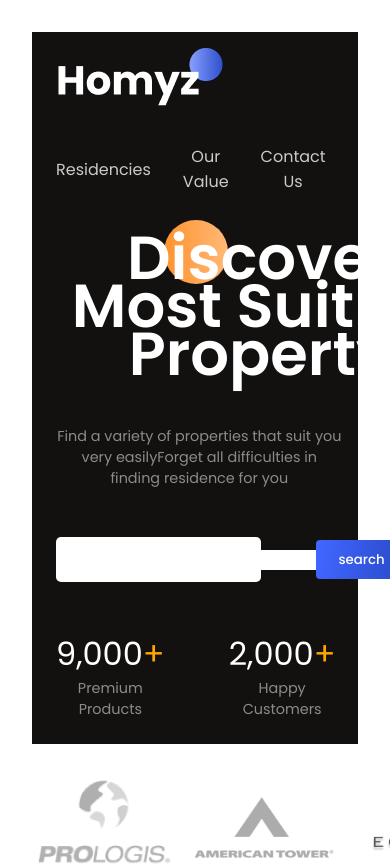
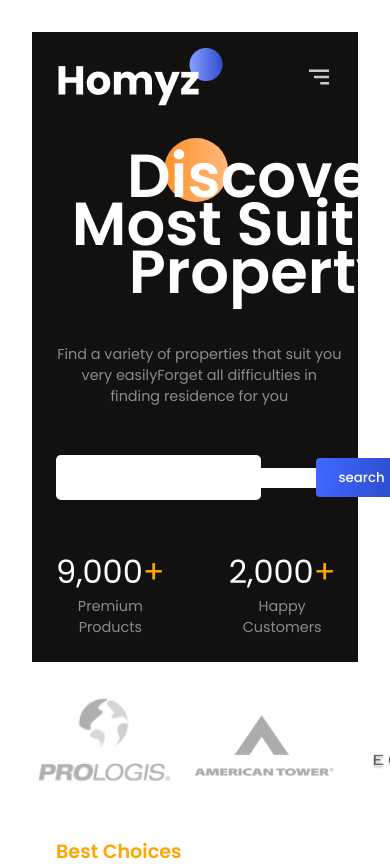
Before and after one commit to itssg001/React.js-Projects, a React (Vite) app in the folder Real-Estate-Website/: page / in a window 390 px wide. Shown: the top 865 px of the page. Built offline with nearby package versions, Linux system fonts and the light colour scheme.

Commit message:
nav bar responsive

```diff
--- a/Real-Estate-Website/src/components/Header/Header.jsx
+++ b/Real-Estate-Website/src/components/Header/Header.jsx
@@ -1,11 +1,20 @@
-import React from 'react';
+import React  from 'react';
+import { useState } from 'react';
+import {BiMenuAltRight} from 'react-icons/bi'
 import './header.css';
 const Header = () => {
+  const [menuOpened, setMenuOpened] = useState(false);
+  const getMenuStyles =(menuOpened)=>{
+    if(document.documentElement.clientWidth<= 800){
+      return {right:!menuOpened && "-100%"}
+    }
+  }
   return (
  <section className=" h-wrapper">
-    <div className=" h-container flexCenter">
+    <div className=" h-container">
         <img src="./logo.png" alt="" />
-        <div className=" h-menu">
+        <div className=" h-menu" style={getMenuStyles(menuOpened)}>
+
             <a href="#">Residencies</a>
             <a href="#">Our Value</a>
             <a href="#">Contact Us</a>
@@ -14,7 +23,11 @@
             <a href="">Contact</a>
             </button>
         </div>
+        <div className="menu-icon" onClick={()=>setMenuOpened((prev)=>!prev)}>
+         <BiMenuAltRight size={30}/>
+        </div>
     </div>
+
  </section>
   )
 }
--- a/Real-Estate-Website/src/components/Header/header.css
+++ b/Real-Estate-Website/src/components/Header/header.css
@@ -5,6 +5,9 @@
 }
 
 .h-container{
+    display: flex;
+    align-items: center;
+    justify-content: center;
     justify-content: space-between !important;
     padding: 1rem 1.5rem;
     color: var(--secondary);
@@ -15,3 +18,27 @@
     gap: 2rem;
 
 }
+.menu-icon{
+    display: none;
+}
+
+@media (max-width:768px){
+    .menu-icon{
+        display: block;
+    }
+
+    .h-menu{
+        color: var(--black);
+        position: absolute;
+        top: 3rem;
+        right: 4rem;
+        background: white;
+        flex-direction: column;
+        z-index: 2;
+        padding: 3rem;
+        font-weight: 500;
+        border-radius: 10px;
+        align-items: flex-start;
+        box-shadow: 0px, 4px, 4px rgba(0,0,0, 0.05);
+    }
+}
--- a/Real-Estate-Website/src/components/Value/Value.jsx
+++ b/Real-Estate-Website/src/components/Value/Value.jsx
@@ -14,7 +14,7 @@
 import { useState } from 'react';
 import './value.css'
 const Value = () => {
-    const [className, setClassName] = useState();
+    const [className,  setClassName] = useState();
   return (
     <section className="v-wraPPER">
         <div className="paddings v-container">
```
